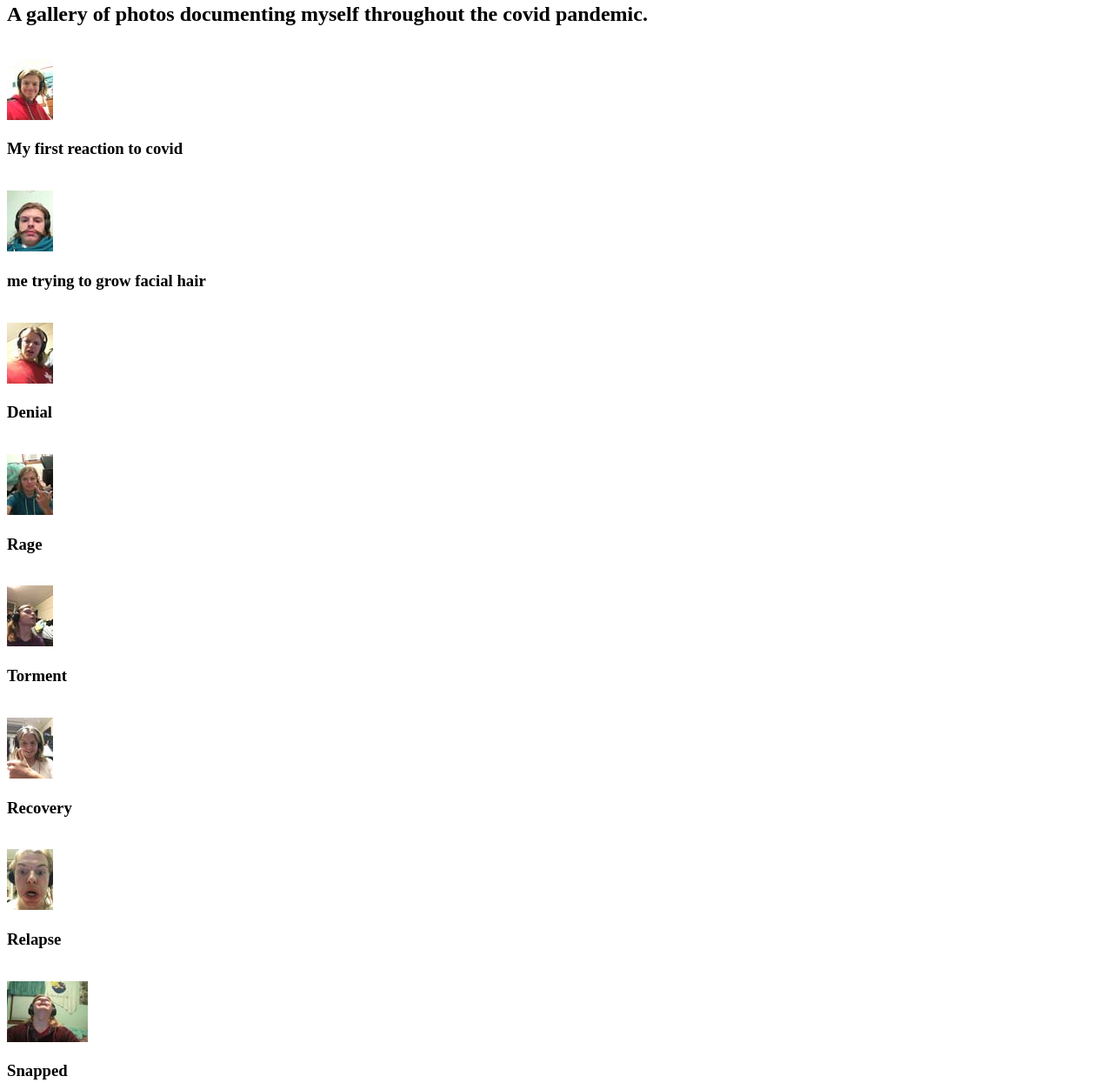
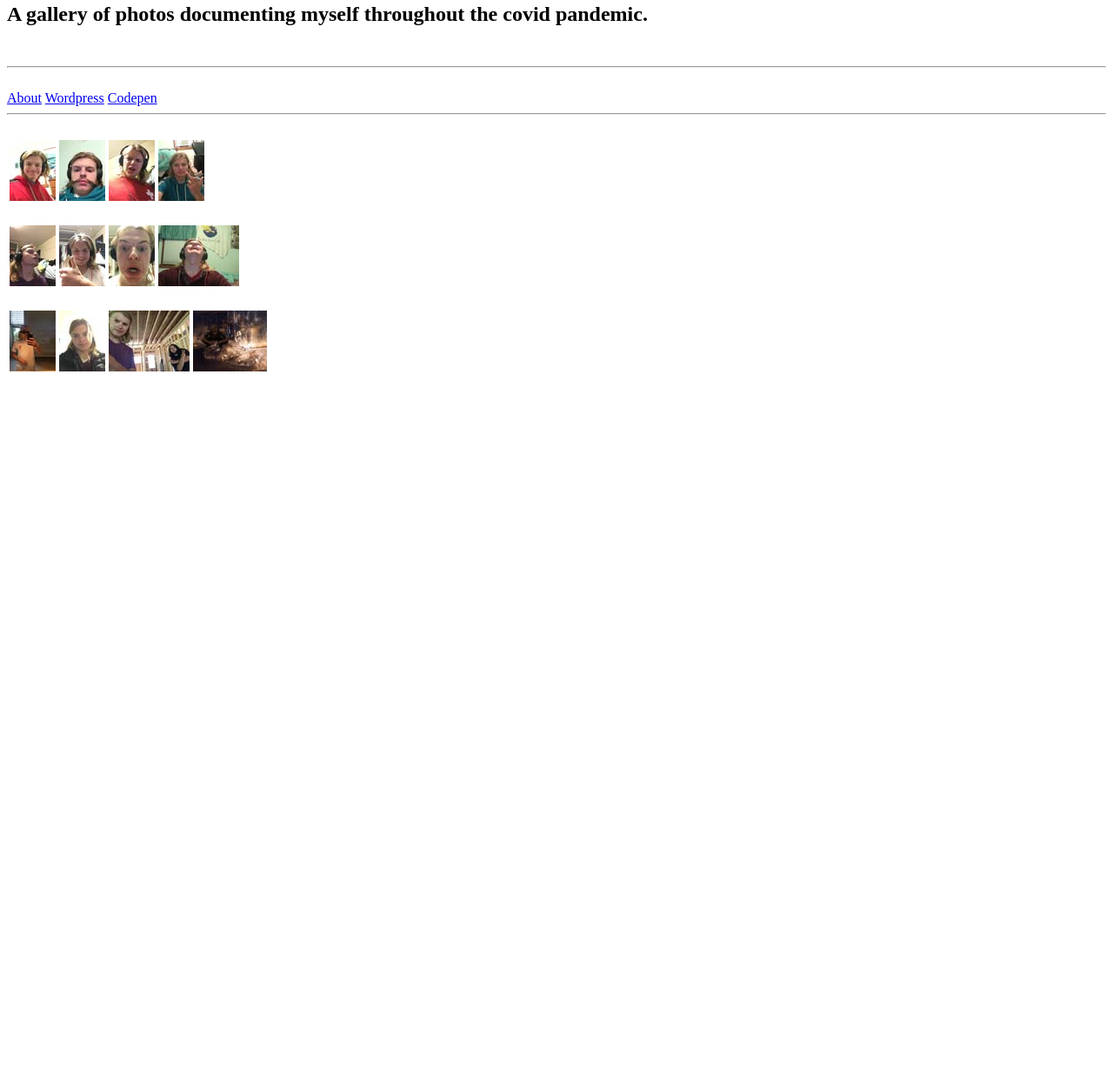
Before and after one commit to KC-Burger/dgma4103-spring2021, a plain HTML site: page Interactive Design/Project 1/Index.html in a window 1280 px wide. Shown: the part 115-1360 px from the top of the page at 87% size. After the commit the page ends 800 px from the top, so only its background shows below. Drawn offline with Linux system fonts and the light colour scheme.

Commit message:
Add files via upload

```diff
--- a/Interactive Design/Project 1/Index.html
+++ b/Interactive Design/Project 1/Index.html
@@ -10,76 +10,42 @@
 <br>
 <h2>A gallery of photos documenting myself throughout the covid pandemic.</h2>
 <br>
-
-<a href="Reaction.html"><img src="Thumbnails/1.jpg" alt="My initial reaction"></a>
-
-<h3>My first reaction to covid</h3>
+<hr>
+<br>
+<a href="About.html">About</a>
+<a href="Wordpress.html">Wordpress</a>
+<a href="codepen.html">Codepen</a>
+<br>
+<hr>
 <br>
 
-<a href="hair.html"><img src="Thumbnails/2.jpg" alt="Me tring to grow facial hair"></a>
+<table>
+  <tr>
+    <td><a href="Reaction.html"><img src="Thumbnails/1.jpg" alt="My initial reaction"></a></td>
+    <td><a href="hair.html"><img src="Thumbnails/2.jpg" alt="Me tring to grow facial hair"></a></td>
+    <td><a href="Denial.html"><img src="Thumbnails/3.jpg" alt="Denial"</a></td>
+    <td><a href="Rage.html"><img src="Thumbnails/4.jpg" alt=Rage></a></td>
 
-<h3>me trying to grow facial hair</h3>
-
+  </tr>
+</table>
 <br>
-
-<a href="Denial.html"><img src="Thumbnails/3.jpg" alt="Denial"></a>
-
-<h3>Denial</h3>
-
+<table>
+  <tr>
+    <td><a href="Torment.html"><img src="Thumbnails/5.jpg" alt="Torment"></a></td>
+    <td><a href="Recovery.html"><img src="Thumbnails/6.jpg" alt="Recovery"></a></td>
+    <td><a href="Relapse.html"><img src="Thumbnails/7.jpg" alt="Relapse"></a></td>
+    <td><a href="Snap.html"><img src="Thumbnails/8.jpg" alt="Snap"></a></td>
+  </tr>
+</table>
 <br>
-
-<a href="Rage.html"><img src="Thumbnails/4.jpg" alt="Rage"></a>
-
-<h3>Rage</h3>
-
-<br>
-
-<a href="Torment.html"><img src="Thumbnails/5.jpg" alt="Torment"></a>
-
-<h3>Torment</h3>
-
-<br>
-
-<a href="Recovery.html"><img src="Thumbnails/6.jpg" alt="Recovery"></a>
-
-<h3>Recovery</h3>
-
-<br>
-
-<a href="Relapse.html"><img src="Thumbnails/7.jpg" alt="Relapse"></a>
-
-<h3>Relapse</h3>
-
-<br>
-
-<a href="Snap.html"><img src="Thumbnails/8.jpg" alt="Snap"></a>
-
-<h3>Snapped</h3>
-
-<br>
-
-<a href="Broken.html"><img src="Thumbnails/9.jpg" alt="Broken"></a>
-
-<h3>Broken</h3>
-
-<br>
-
-<a href="Husk.html"><img src="Thumbnails/10.jpg" alt="Husk"></a>
-
-<h3>The Husk</h3>
-
-<br>
-
-<a href="Prepare.html"><img src="Thumbnails/11.jpg" alt="Preparing"></a>
-
-<h3>Preparing to go to Chernobyl</h3>
-
-<br>
-
-<a href="Foot.html"><img src="Thumbnails/foot.jpg" alt="In Chernobyl"></a>
-
-<h3>In Chernobyl</h3>
-
+<table>
+  <tr>
+    <td><a href="Broken.html"><img src="Thumbnails/9.jpg" alt="Broken"></a></td>
+    <td><a href="Husk.html"><img src="Thumbnails/10.jpg" alt="Husk"></a></td>
+    <td><a href="Prepare.html"><img src="Thumbnails/11.jpg" alt="Preparing"></a></td>
+    <td><a href="Foot.html"><img src="Thumbnails/foot.jpg" alt="In Chernobyl"></a></td>
+  </tr>
+</table>
 <br>
 
   </body>
```
Also changed, not shown: Interactive Design/Project 1/codepen.html (added, +10 -0 lines).
